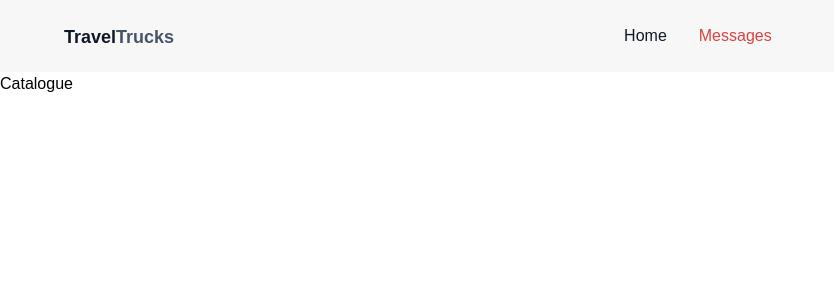
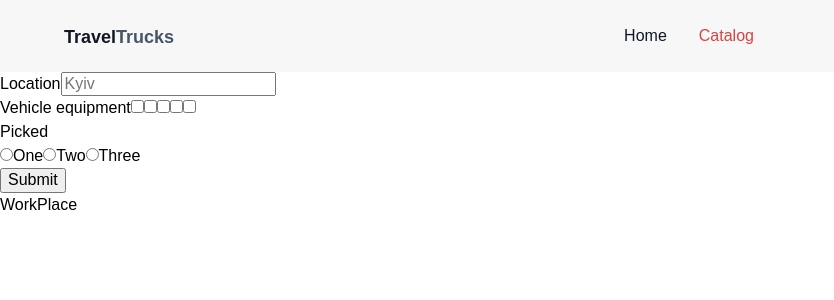
Before and after one commit to IgBovt/TravelTrucks_Project, a React (Vite) app: page /catalog in a window 1280 px wide. Shown: the top 300 px of the page, without its empty margins (0-834 px from the left). Built offline with nearby package versions, Linux system fonts and the light colour scheme.

Commit message:
made form

```diff
--- a/package.json
+++ b/package.json
@@ -11,6 +11,7 @@
   },
   "dependencies": {
     "clsx": "^2.1.1",
+    "formik": "^2.4.6",
     "modern-normalize": "^2.0.0",
     "normalize.css": "^8.0.1",
     "react": "^18.2.0",
--- /dev/null
+++ b/src/components/FilterForm/FilterForm.jsx
@@ -0,0 +1,60 @@
+import { Formik, Field, Form, FieldArray } from 'formik';
+
+export default function FilterForm() {
+  const initialValues = { location: '', equipment: [], type: '' };
+  const handleSubmit = value => {
+    console.log(value);
+  };
+
+  const equipmentOptions = [
+    { value: 1 },
+    { value: 2 },
+    { value: 3 },
+    { value: 4 },
+    { value: 5 },
+  ];
+
+  return (
+    <Formik initialValues={initialValues} onSubmit={handleSubmit}>
+      <Form>
+        <label htmlFor="location">Location</label>
+        <Field id="location" name="location" placeholder="Kyiv" />
+
+        <FieldArray
+          name="equipment"
+          render={() => (
+            <div>
+              <label>Vehicle equipment</label>
+              {equipmentOptions.map((equipment, index) => (
+                <Field
+                  key={index}
+                  type="checkbox"
+                  name="equipment"
+                  value={equipment.value.toString()}
+                />
+              ))}
+            </div>
+          )}
+        />
+
+        <div id="type">Picked</div>
+        <div role="group" aria-labelledby="my-radio-group">
+          <label>
+            <Field type="radio" name="type" value="One" />
+            One
+          </label>
+          <label>
+            <Field type="radio" name="type" value="Two" />
+            Two
+          </label>
+          <label>
+            <Field type="radio" name="type" value="Three" />
+            Three
+          </label>
+        </div>
+
+        <button type="submit">Submit</button>
+      </Form>
+    </Formik>
+  );
+}
--- a/src/components/Header/Header.jsx
+++ b/src/components/Header/Header.jsx
@@ -16,7 +16,7 @@ export default function Header() {
           Home
         </NavLink>
         <NavLink className={makeLinkClass} to="/catalog">
-          Messages
+          Catalog
         </NavLink>
       </nav>
     </header>
--- /dev/null
+++ b/src/components/Sidebar/Sidebar.jsx
@@ -0,0 +1,9 @@
+import FilterForm from '../FilterForm/FilterForm';
+
+export default function Sidebar() {
+  return (
+    <>
+      <FilterForm />
+    </>
+  );
+}
--- /dev/null
+++ b/src/components/WorkPlace/WorkPlace.jsx
@@ -0,0 +1,3 @@
+export default function WorkPlace() {
+  return <p>WorkPlace</p>;
+}
--- a/src/pages/CataloguePage/CataloguePage.jsx
+++ b/src/pages/CataloguePage/CataloguePage.jsx
@@ -1,3 +1,11 @@
-export default function CataloguePage(){
-    return <p>Catalogue</p>
+import Sidebar from '../../components/Sidebar/Sidebar';
+import WorkPlace from '../../components/WorkPlace/WorkPlace';
+
+export default function CataloguePage() {
+  return (
+    <div>
+      <Sidebar />
+      <WorkPlace />
+    </div>
+  );
 }
```
Also changed, not shown: src/components/FilterForm/FilterForm.module.css (added), src/components/Sidebar/Sidebar.module.css (added), src/components/WorkPlace/WorkPlace.module.css (added), 1 other file (tests, documents, lock files or other folders).
